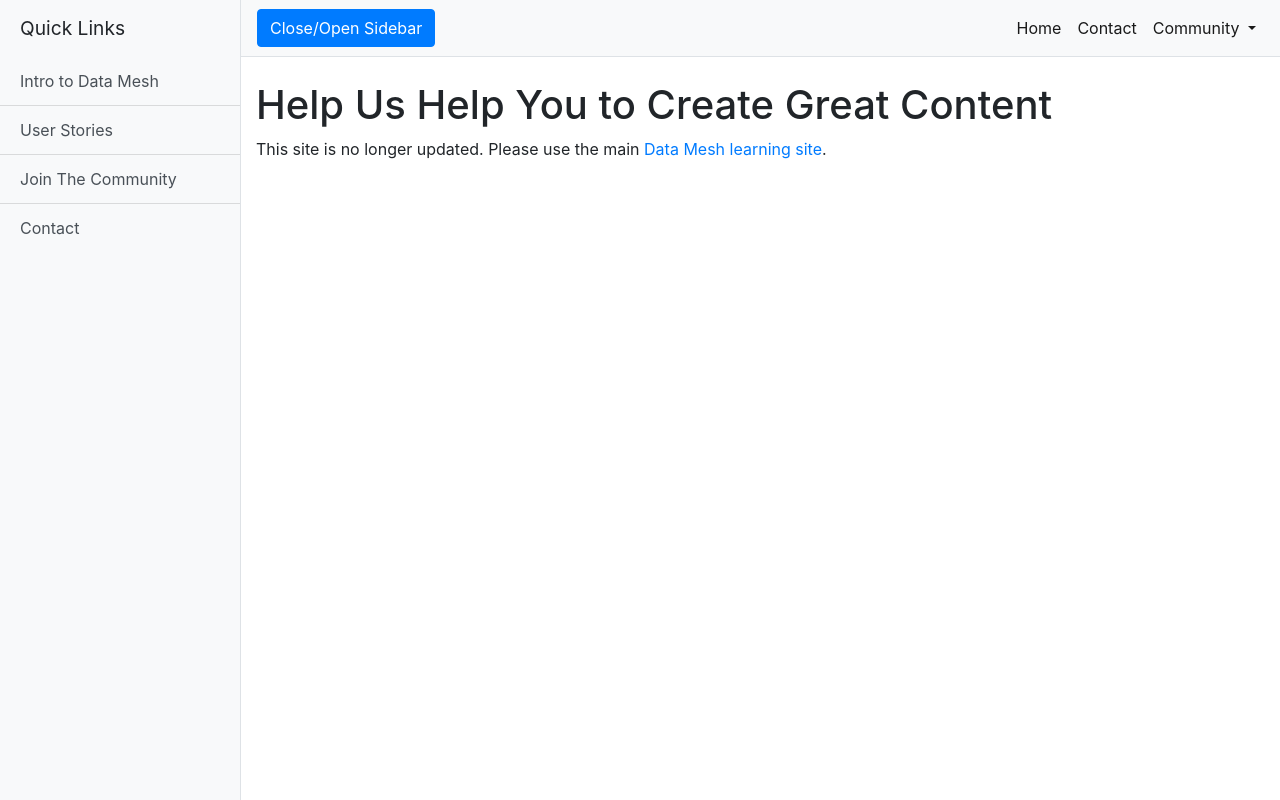
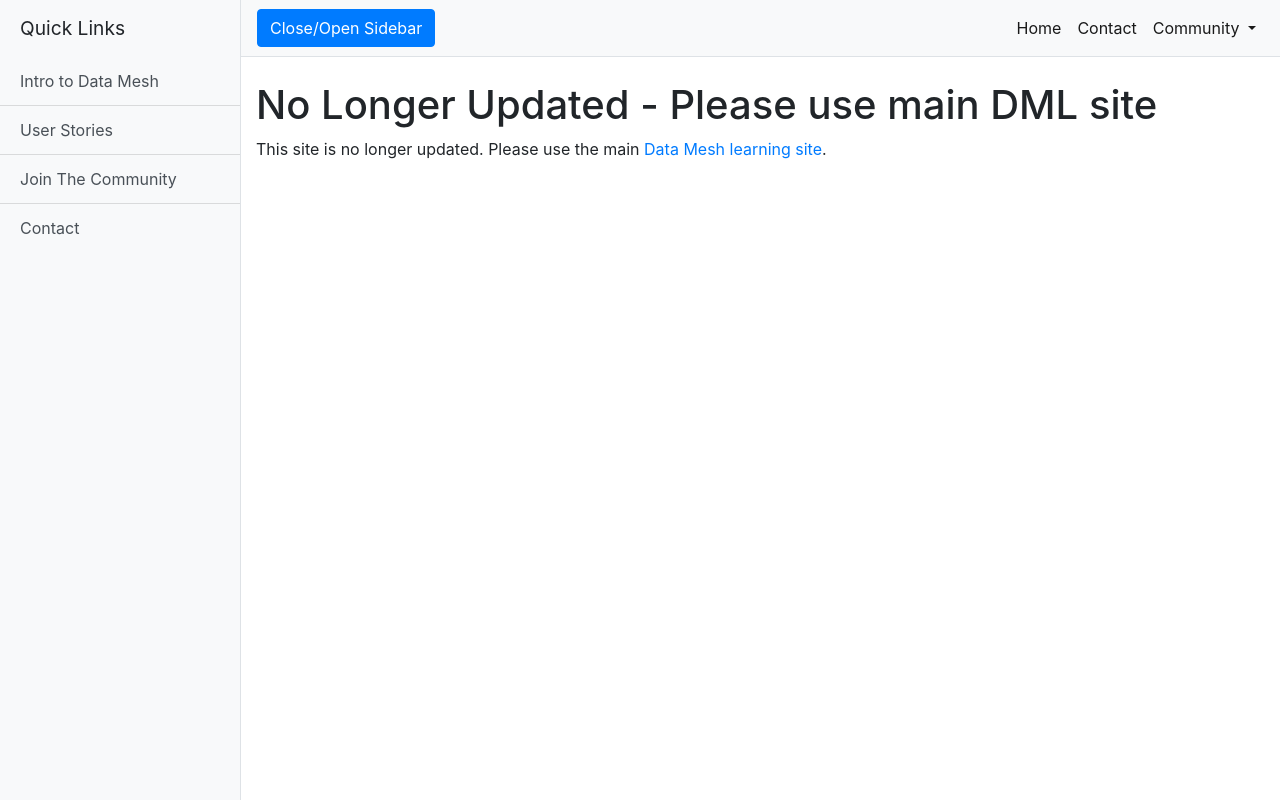
Before and after one commit to datameshlearning/create-content, a website: page index.html in a window 1280 px wide. Drawn offline with Linux system fonts and the light colour scheme.

Commit message:
Update index.html

```diff
--- a/index.html
+++ b/index.html
@@ -68,7 +68,7 @@
       </nav>
 
       <div class="container-fluid">
-        <h1 class="mt-4">Help Us Help You to Create Great Content</h1>
+        <h1 class="mt-4">No Longer Updated - Please use main DML site</h1>
         <p>This site is no longer updated. Please use the main <a href="https://datameshlearning.com/">Data Mesh learning site</a>.</p>
       </div>
     </div>
```
